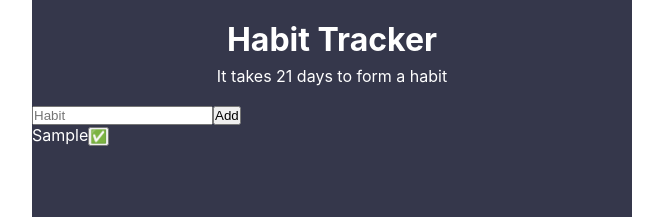
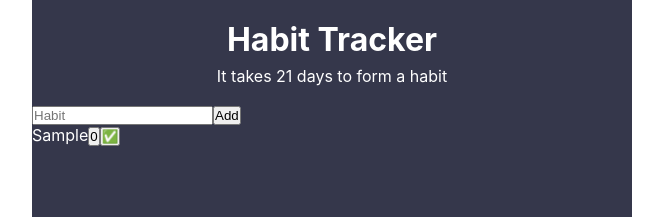
Before and after one commit to OlgaMinaievaWebDev/habit-tracker, a React (Create React App) app: page / in a window 1280 px wide. Both pictures are taken after typing "Sample" into the empty fields and a click on the button "Add". Shown: the top 217 px of the page, without its empty margins (308-971 px from the left). Built offline with nearby package versions, Linux system fonts and the light colour scheme.

Commit message:
handleIncrementHabit

```diff
--- a/src/App.js
+++ b/src/App.js
@@ -10,6 +10,17 @@ export default function App() {
     setHabits((habits) => [...habits, habit]);
   }
 
+  function handleIncrementHabit(id) {
+    setHabits((habits) =>
+      habits.map((habit) => {
+        if (habit.id === id) {
+          return { ...habit, count: habit.count + 1 };
+        }
+        return habit;
+      })
+    );
+  }
+
   function handleDeleteHabit(id) {
     setHabits((habits) => habits.filter((habit) => habit.id !== id));
   }
@@ -18,7 +29,11 @@ export default function App() {
     <div className="container">
       <Header />
       <Form onAddHabit={handleAddHabits} />
-      <HabitsList habits={habits} onDeleteHabit={handleDeleteHabit} />
+      <HabitsList
+        habits={habits}
+        onDeleteHabit={handleDeleteHabit}
+        onIncrementHabit={handleIncrementHabit}
+      />
     </div>
   );
 }
--- a/src/Form.jsx
+++ b/src/Form.jsx
@@ -5,7 +5,7 @@ export default function Form({ onAddHabit }) {
 
   function handleSubmit(e) {
     e.preventDefault();
-    const newHabit = { description, isHabit: false, id: Date.now() };
+    const newHabit = { description, isHabit: false, count: 0, id: Date.now() };
     onAddHabit(newHabit);
     setDescription("");
   }
--- a/src/Habit.jsx
+++ b/src/Habit.jsx
@@ -1,7 +1,10 @@
-export default function Habit({ habit, onDeleteHabit }) {
+export default function Habit({ habit, onDeleteHabit, onIncrementHabit }) {
   return (
     <li>
       <span>{habit.description}</span>
+
+      <button onClick={() => onIncrementHabit(habit.id)}>{habit.count}</button>
+
       <button onClick={() => onDeleteHabit(habit.id)}>✅</button>
     </li>
   );
--- a/src/HabitsList.jsx
+++ b/src/HabitsList.jsx
@@ -1,11 +1,20 @@
 import Habit from "./Habit";
 
-export default function HabitsList({ habits, onDeleteHabit }) {
+export default function HabitsList({
+  habits,
+  onDeleteHabit,
+  onIncrementHabit,
+}) {
   return (
     <div className="habit-list">
       <ul>
         {habits.map((habit) => (
-          <Habit key={habit.id} habit={habit} onDeleteHabit={onDeleteHabit} />
+          <Habit
+            key={habit.id}
+            habit={habit}
+            onDeleteHabit={onDeleteHabit}
+            onIncrementHabit={onIncrementHabit}
+          />
         ))}
       </ul>
     </div>
```
